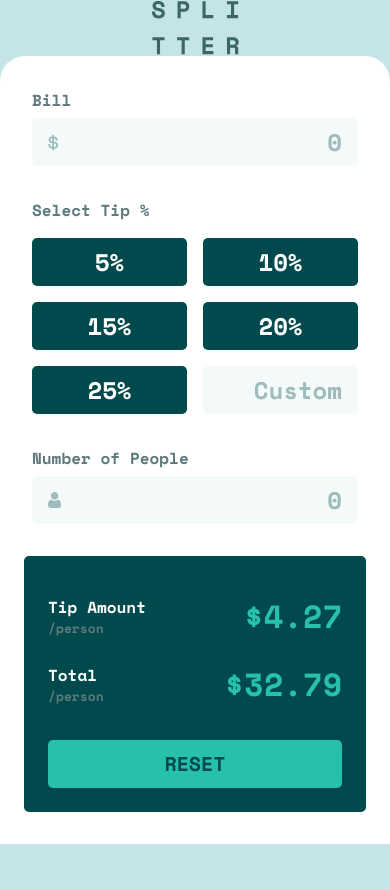
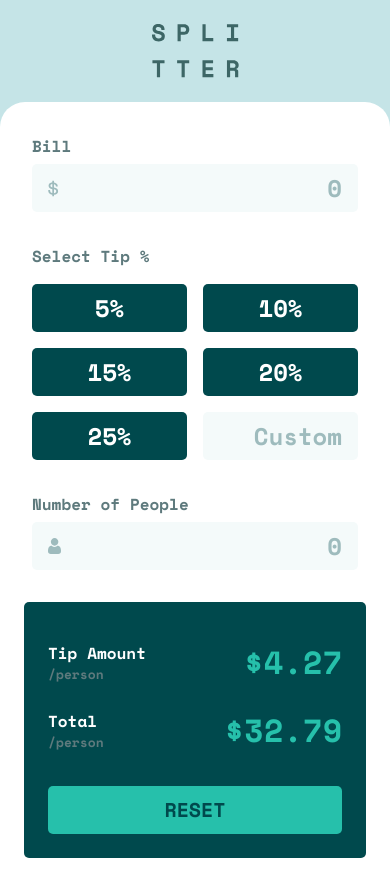
Before and after one commit to shrki416/tip-calculator-app, a plain HTML site: page index.html in a window 390 px wide. Before the commit the page ends 844 px from the top, so only its background shows below. Drawn offline with nearby package versions, Linux system fonts and the light colour scheme.

Commit message:
Add margin header on mobile

```diff
--- a/style.css
+++ b/style.css
@@ -116,6 +116,12 @@ header {
   margin: -1px;
   padding: 0;
   border: 0;
+}
+
+@media (max-width: 550px) {
+  header {
+    margin: 1.5rem 0;
+  }
 }
 
 main {
```
